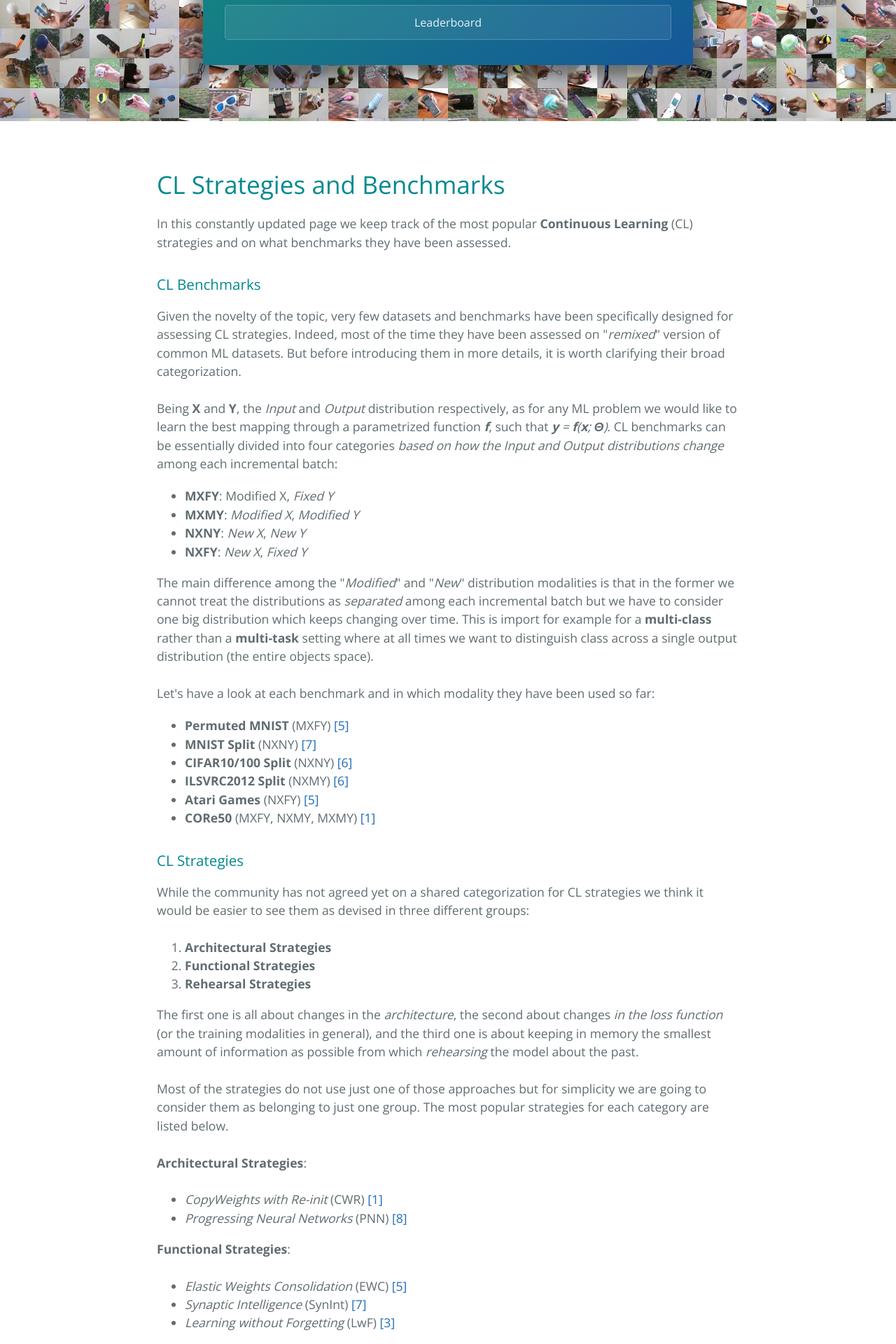
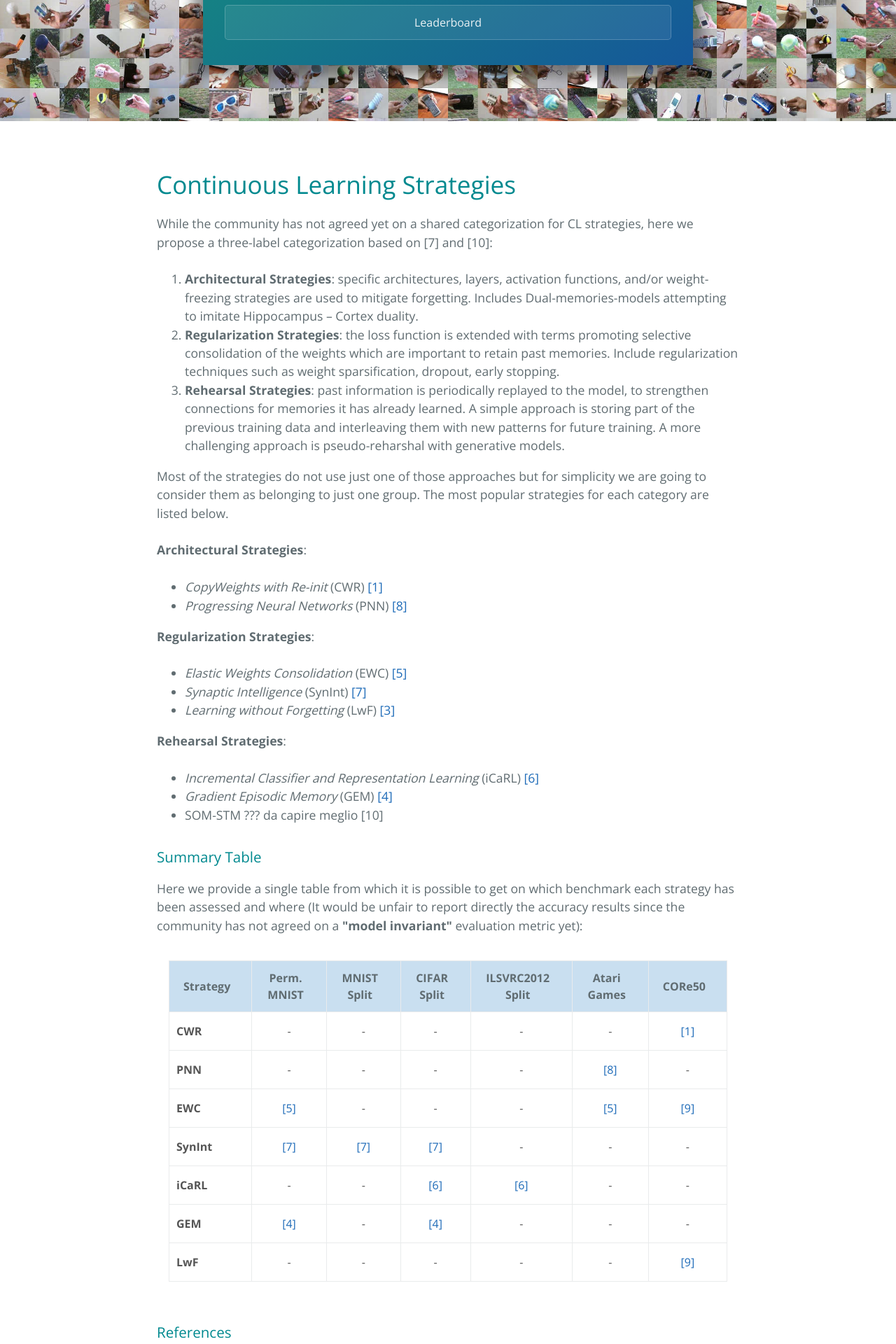
Before and after one commit to vlomonaco/core50, a Jekyll site: the page built from strategies.html, in a window 1280 px wide. Shown: the part 386-2306 px from the top of the page at 70% size. Built offline with Jekyll 4.4.1, drawn with Linux system fonts in a browser that asks for light colours; nearby versions of some CDN libraries; comment, search, counter and statistics services are not loaded.

Commit message:
new benchmarks page

```diff
--- a/css/cayman.css
+++ b/css/cayman.css
@@ -174,7 +174,7 @@ a:hover { text-decoration: underline; }
 .main-content blockquote { padding: 0 1rem; margin-left: 0; color: #819198; border-left: 0.3rem solid #dce6f0; }
 .main-content blockquote > :first-child { margin-top: 0; }
 .main-content blockquote > :last-child { margin-bottom: 0; }
-.main-content table { display: block; width: 100%; overflow: auto; word-break: normal; word-break: keep-all; -webkit-overflow-scrolling: touch; }
+.main-content table { /*display: block; width: 100%;*/ overflow: auto; word-break: normal; word-break: keep-all; -webkit-overflow-scrolling: touch; }
 .main-content table th { font-weight: bold; }
 .main-content table th, .main-content table td { padding: 0.5rem 1rem; border: 1px solid #e9ebec; }
 .main-content dl { padding: 0; }
--- a/index.html
+++ b/index.html
@@ -68,10 +68,7 @@ As you probably noted from the description above, our benchmark is somehow diffe
       <li><span><a href="https://arxiv.org/pdf/1612.00796.pdf" target="_blank">Atari Games</a></li>
 </ol>
 
-In the first and last benchmarks the output distribution stay fixed across all the tasks (each task has all the possible MNIST digits and actions in the Atari games) making it more similar to our <strong>NI scenario</strong>. <br>
-However, in the other cases, the output distributions are always <strong>treated separately</strong> for each task (each one has its own separated classes) making it more easier than our <strong>NC scenario</strong> where we are actually <strong>adding new dimensions</strong> to the same output distribution (new classes which have to be distinguished from <strong>all</strong> the previous ones).<br><br>
-
-This is not only more suitable for <i>Object Recognition</i> (where we want to recognize an object across the whole objects space) but for any real-world application where the notion of <i>"task"</i> is futile if not misleading. Moreover, it allow us to introduce the <strong>NIC scenario</strong> on which no CL strategy has ever been assessed before.<br><br>
+If you want to know more about this distinction you can visit our <a href="/benchmarks.html">"Continuous Learning Benchmarks"</a> web page where we keep track of all the most common benchmarks in CL, where they have been used and the main differences among them.<br><br>
 
 Please also note that we decided for simplicity to <strong>keep the test set fixed</strong> across all batches (check section 5.2 of the <a href="https://arxiv.org/abs/1705.03550" target="_blank">paper</a> for further discussions about this choice).
 </p>
--- a/strategies.html
+++ b/strategies.html
@@ -7,51 +7,15 @@ title: {{ site.name }}
 
 <a name="start"></a>
 
-<h1>CL Strategies and Benchmarks</h1>
+<h1>Continuous Learning Strategies</h1>
 
-In this constantly updated page we keep track of the most popular <strong>Continuous Learning</strong> (CL) strategies and on what benchmarks they have been assessed.
-
-
-<h3>CL Benchmarks</h3>
-
-Given the novelty of the topic, very few datasets and benchmarks have been specifically designed for assessing CL strategies. Indeed, most of the time they have been assessed on "<i>remixed</i>" version of common ML datasets.
-
-But before introducing them in more details, it is worth clarifying their broad categorization. <br><br>
-
-Being <strong>X</strong> and <strong>Y</strong>, the <i>Input</i> and <i>Output</i> distribution respectively, as for any ML problem we would like to learn the best mapping through a parametrized function <strong><i>f</i></strong>, such that <i><strong>y</strong> = <strong>f</strong>(<strong>x</strong>; <strong>&Theta;</strong>)</i>. CL benchmarks can be essentially divided into four categories <i>based on how the Input and Output distributions change</i> among each incremental batch: <br>
-
-<ul class="posts" style='margin-top:20px'>
-      <li><strong>MXFY</strong>: Modified X</i>, <i>Fixed Y</i></li>
-      <li><strong>MXMY</strong>: <i>Modified X</i>, <i>Modified Y</i></li>
-      <li><strong>NXNY</strong>: <i>New X</i>, <i>New Y</i></li>
-      <li><strong>NXFY</strong>: <span><i>New X</i>, <i>Fixed Y</i></li>
-</ul>
-
-The main difference among the "<i>Modified</i>" and "<i>New</i>" distribution modalities is that in the former we cannot treat the distributions as <i>separated</i> among each incremental batch but we have to consider one big distribution which keeps changing over time. This is import for example for a <strong>multi-class</strong> rather than a <strong>multi-task</strong> setting where at all times we want to distinguish class across a single output distribution (the entire objects space).<br><br>
-
-Let's have a look at each benchmark and in which modality they have been used so far:<br>
-
-<ul class="posts" style='margin-top:20px'>
-      <li><strong>Permuted MNIST</strong> (MXFY) <a href=#ref>[5]</a> </li>
-      <li><strong>MNIST Split</strong> (NXNY) <a href=#ref>[7]</a></li>
-      <li><strong>CIFAR10/100 Split</strong> (NXNY) <a href=#ref>[6]</a></li>
-      <li><strong>ILSVRC2012 Split</strong> (NXMY) <a href=#ref>[6]</a></li>
-      <li><strong>Atari Games</strong> (NXFY) <a href=#ref>[5]</a></li>
-      <li><strong>CORe50</strong> (MXFY, NXMY, MXMY) <a href=#ref>[1]</a></li>
-
-</ul>
-
-<h3>CL Strategies</h3>
-
-While the community has not agreed yet on a shared categorization for CL strategies we think it would be easier to see them as devised in three different groups:<br><br>
+While the community has not agreed yet on a shared categorization for CL strategies, here we propose a three-label categorization based on [7] and [10]: <br><br>
 
 <ol class="posts">
-      <li><span><strong>Architectural Strategies</strong></li>
-      <li><span><strong>Functional Strategies</strong></li>
-      <li><span><strong>Rehearsal Strategies</strong></li>
+      <li><strong>Architectural Strategies</strong>: specific architectures, layers, activation functions, and/or weight-freezing strategies are used to mitigate forgetting. Includes Dual-memories-models attempting to imitate Hippocampus – Cortex duality. </li>
+      <li><strong>Regularization Strategies</strong>: the loss function is extended with terms promoting selective consolidation of the weights which are important to retain past memories. Include regularization techniques such as weight sparsification, dropout, early stopping.</li>
+      <li><strong>Rehearsal Strategies</strong>: past information is periodically replayed to the model, to strengthen connections for memories it has already learned. A simple approach is storing part of the previous training data and interleaving them with new patterns for future training. A more challenging approach is pseudo-reharshal with generative models. </li>
 </ol>
-
-The first one is all about changes in the <i>architecture</i>, the second about changes <i>in the loss function</i> (or the training modalities in general), and the third one is about keeping in memory the smallest amount of information as possible from which <i>rehearsing</i> the model about the past. <br><br>
 
 Most of the strategies do not use just one of those approaches but for simplicity we are going to consider them as belonging to just one group. The most popular strategies for each category are listed below. <br><br>
 
@@ -62,7 +26,7 @@ Most of the strategies do not use just one of those approaches but for simplicit
       <li><span><i>Progressing Neural Networks</i> (PNN) <a href=#ref>[8]</a></li>
 </ul>
 
-<strong>Functional Strategies</strong>:<br><br>
+<strong>Regularization Strategies</strong>:<br><br>
 <ul class="posts">
       <li><span><i>Elastic Weights Consolidation</i> (EWC) <a href=#ref>[5]</a></li>
       <li><span><i>Synaptic Intelligence</i> (SynInt) <a href=#ref>[7]</a></li>
@@ -73,6 +37,7 @@ Most of the strategies do not use just one of those approaches but for simplicit
 <ul class="posts">
       <li><span><i>Incremental Classifier and Representation Learning</i> (iCaRL) <a href=#ref>[6]</a></li>
       <li><span><i>Gradient Episodic Memory</i> (GEM) <a href=#ref>[4]</a></li>
+      <li>SOM-STM ??? da capire meglio [10]</li>
 </ul>
 
 <h3>Summary Table</h3>
```
Also changed, not shown: benchmarks.html (added, +154 -0 lines), imgs/cifar10-100_split.png (added), imgs/cifar100_split.png (added), imgs/mnist_split.png (added).
